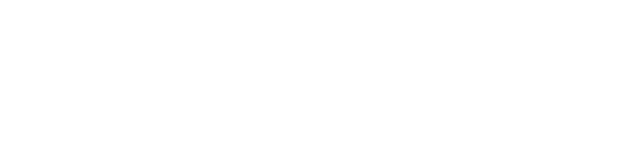
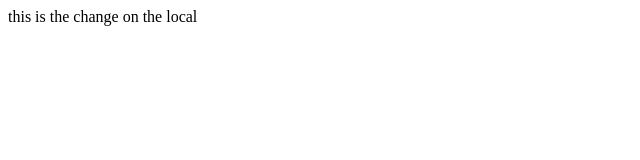
Before and after one commit to dungphamdev/learning-git, a plain HTML site: page index.html in a window 1280 px wide. Shown: the whole page, without its empty margins (0-640 px from the left). Drawn offline with Linux system fonts and the light colour scheme.

Commit message:
change index

```diff
--- a/index.html
+++ b/index.html
@@ -7,6 +7,6 @@
     <title>Document</title>
 </head>
 <body>
-
+    this is the change on the local
 </body>
 </html>
```
